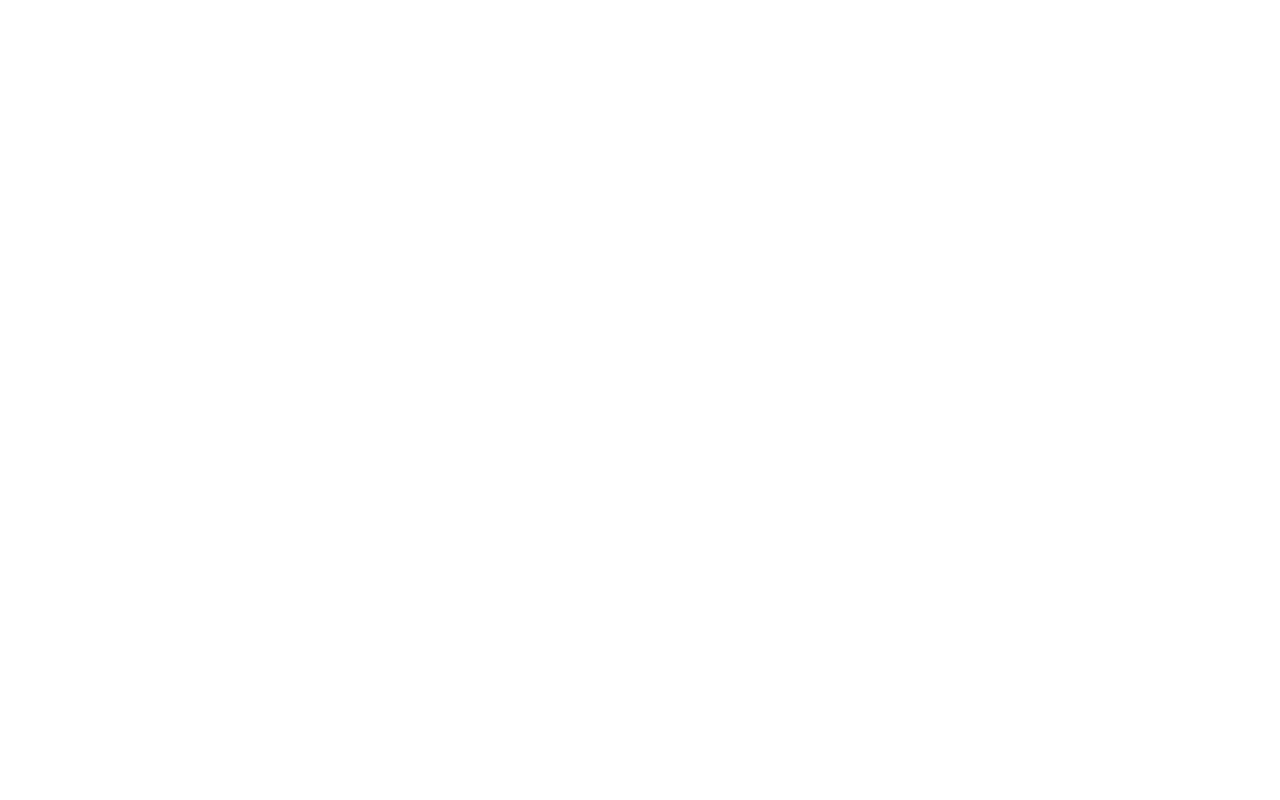
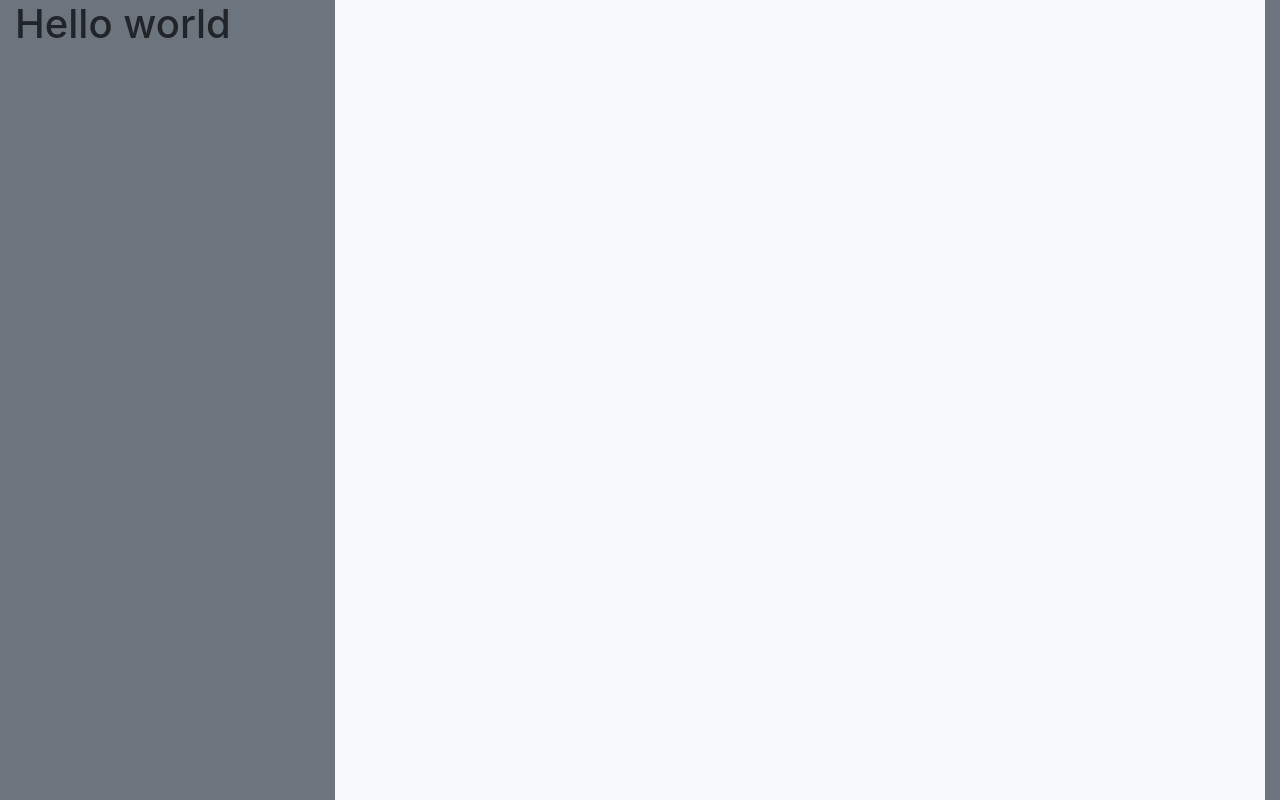
Before and after one commit to rustychaiNZ/formative3.2, a website: page public/index.html in a window 1280 px wide. Drawn offline with nearby package versions, Linux system fonts and the light colour scheme; files that its build step writes are made by us from their sources.

Commit message:
started working on html index

```diff
--- a/public/index.html
+++ b/public/index.html
@@ -3,23 +3,39 @@
 	<head>
 		<meta charset="utf-8">
 		<meta name="viewport" content="width=device-width, initial-scale=1, shrink-to-fit=no">
-
+		<!-- Bootstrap stylesheet -->
 		<link rel="stylesheet" href="node_modules/bootstrap/dist/css/bootstrap.min.css">
-    <link rel="stylesheet" href="css/style.css" >
-
+		<!-- Custom stylesheet -->
+		<link rel="stylesheet" type="text/css" href="css/stylesheet.css">
 		<title>Formative 3.2</title>
 	</head>
+
 	<body>
-		<div class="container">
-			<h1 id="heading"></h1>
 
+		<!-- Page container -->
+		<div class="page row bg-secondary">
 
+			<!-- Site side bar -->
+			<div class="col-3">
+				<h1 class="">Hello world</h1>
+			</div>
+			<!-- Site side bar end -->
+
+			<!-- Site body -->
+			<div class="col-9">
+				<!-- Content container -->
+				<div class="container fill-height bg-light">
+
+				</div>
+			</div>
+			<!-- Site body ends -->
 
 		</div>
 
 		<script src="node_modules/jquery/dist/jquery.min.js"></script>
-		<script src="node_modules/@popperjs/core/dist/umd/popper.min.js"></script>
+		<script src="node_modules/popper.js/dist/umd/popper.min.js"></script>
 		<script src="node_modules/bootstrap/dist/js/bootstrap.min.js"></script>
 		<script src="js/script.js"></script>
 	</body>
+
 </html>
--- a/public/package.json
+++ b/public/package.json
@@ -4,6 +4,7 @@
   "description": "",
   "main": "Gruntfile.js",
   "dependencies": {
+    "bootstrap": "^4.4.1",
     "grunt": "^1.0.4",
     "jquery": "^3.4.1",
     "popper.js": "^1.16.1"
--- a/public/sass/stylesheet.scss
+++ b/public/sass/stylesheet.scss
@@ -0,0 +1,8 @@
+.page{
+	min-height: 100vh;
+	width: 100vw;
+	margin: 0 0;
+}
+.fill-height{
+	min-height: 100vh;
+}
```
Also changed, not shown: public/css/stylesheet.css, 2 other files.
